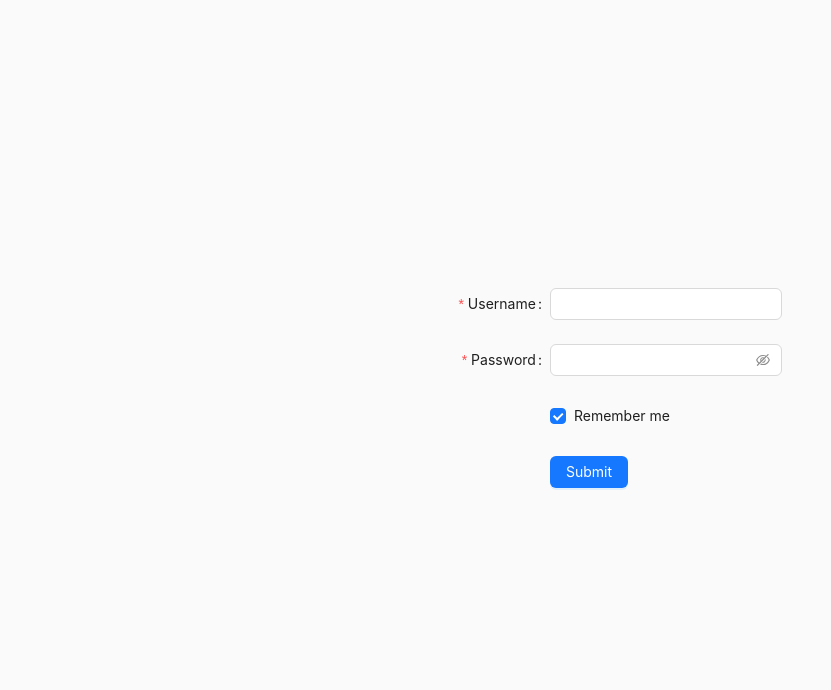
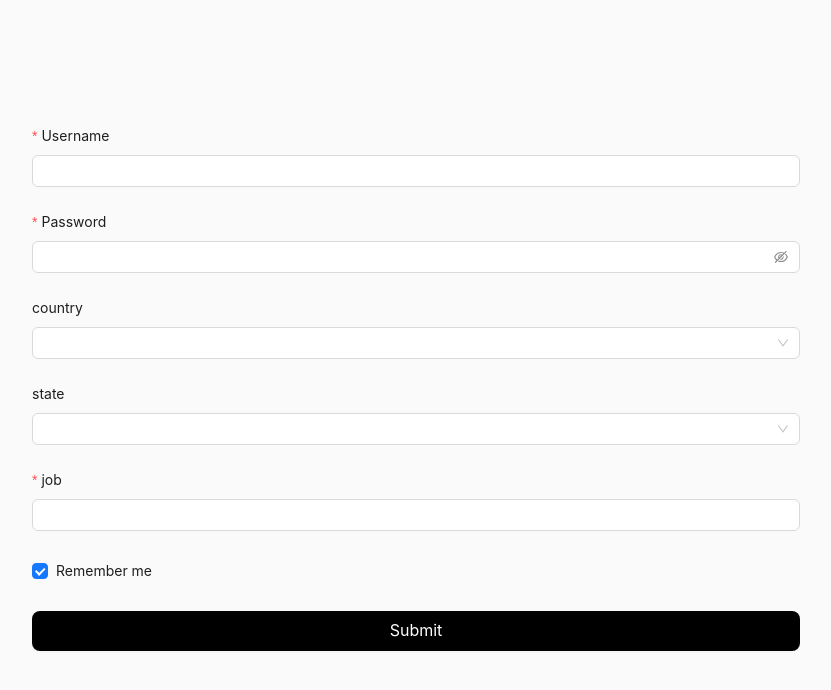
Before and after one commit to mariabh7/RecruitePlatform, a Next.js app: page / in a window 1280 px wide. Shown: the top 690 px of the page, without its empty margins (32-863 px from the left). Built offline with nearby package versions, Linux system fonts and the light colour scheme.

Commit message:
add form elements

```diff
--- a/src/app/Candidates/UserForm.jsx
+++ /dev/null
@@ -1,48 +0,0 @@
-"use client";
-import React from "react";
-import { Button, Checkbox, Form, Input } from "antd";
-const onFinish = (values) => {
-  console.log("Success:", values);
-};
-const onFinishFailed = (errorInfo) => {
-  console.log("Failed:", errorInfo);
-};
-const UserForm = () => (
-  <Form
-    name="basic"
-    labelCol={{ span: 8 }}
-    wrapperCol={{ span: 16 }}
-    style={{ maxWidth: 600 }}
-    initialValues={{ remember: true }}
-    onFinish={onFinish}
-    onFinishFailed={onFinishFailed}
-    autoComplete="off"
-  >
-    <Form.Item
-      label="Username"
-      name="username"
-      rules={[{ required: true, message: "Please input your username!" }]}
-    >
-      <Input />
-    </Form.Item>
-
-    <Form.Item
-      label="Password"
-      name="password"
-      rules={[{ required: true, message: "Please input your password!" }]}
-    >
-      <Input.Password />
-    </Form.Item>
-
-    <Form.Item name="remember" valuePropName="checked" label={null}>
-      <Checkbox>Remember me</Checkbox>
-    </Form.Item>
-
-    <Form.Item label={null}>
-      <Button type="primary" htmlType="submit">
-        Submit
-      </Button>
-    </Form.Item>
-  </Form>
-);
-export default UserForm;
--- a/src/app/page.js
+++ b/src/app/page.js
@@ -1,10 +1,10 @@
 import Image from "next/image";
 import './globals.css'
-import UserForm from "./Candidates/UserForm";
+import UserForm from "./.components/Candidates/applicantForm";
 
 export default function Home() {
   return (
-    <div className="flex min-h-screen items-center justify-center  bg-zinc-50 font-sans dark:bg-black">
+    <div className="flex  min-h-screen items-center  justify-center  bg-zinc-50 font-sans dark:bg-black">
       <UserForm />
     </div>
   );
```
Also changed, not shown: src/app/.components/Candidates/applicantForm.jsx (added), src/app/.components/Candidates/applicantInfo.jsx (added).
